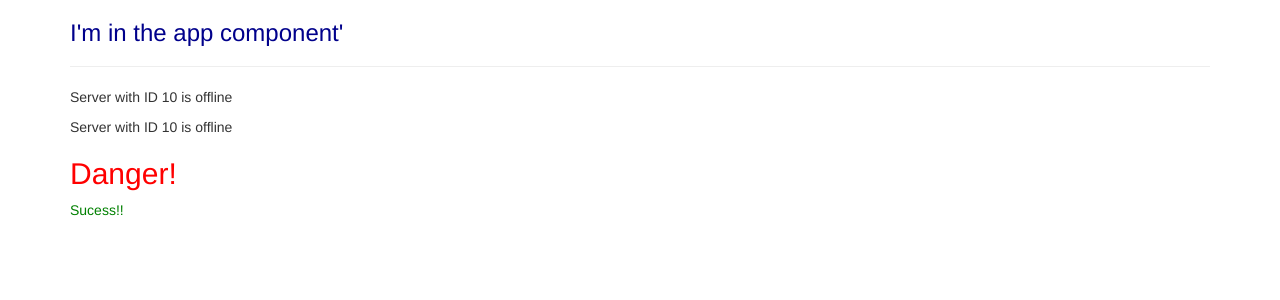
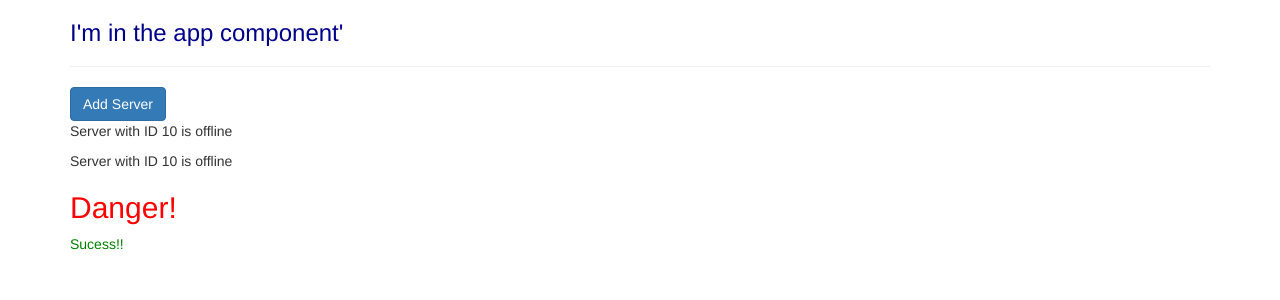
Before and after one commit to tuf65985/Angular-4-Tutorial, an Angular app: page / in a window 1280 px wide. Shown: the top 300 px of the page. Built offline with nearby package versions, Linux system fonts and the light colour scheme.

Commit message:
2.24 Property Binding

```diff
--- a/src/app/servers/servers.component.html
+++ b/src/app/servers/servers.component.html
@@ -1,2 +1,4 @@
+<button class="btn btn-primary" [disabled]="!allowNewServer">
+    Add Server</button>
 <app-server></app-server>
 <app-server></app-server>
--- a/src/app/servers/servers.component.ts
+++ b/src/app/servers/servers.component.ts
@@ -2,12 +2,14 @@
 
 @Component({
   selector: 'app-servers',
-  template: '<app-server></app-server><app-server></app-server>',
+  templateUrl: './servers.component.html',
   styleUrls: ['./servers.component.css']
 })
 export class ServersComponent implements OnInit {
-
-  constructor() { }
+  allowNewServer =false;
+  constructor() {
+    setTimeout(()=>{this.allowNewServer = true},2000);
+  }
 
   ngOnInit() {
   }
```
